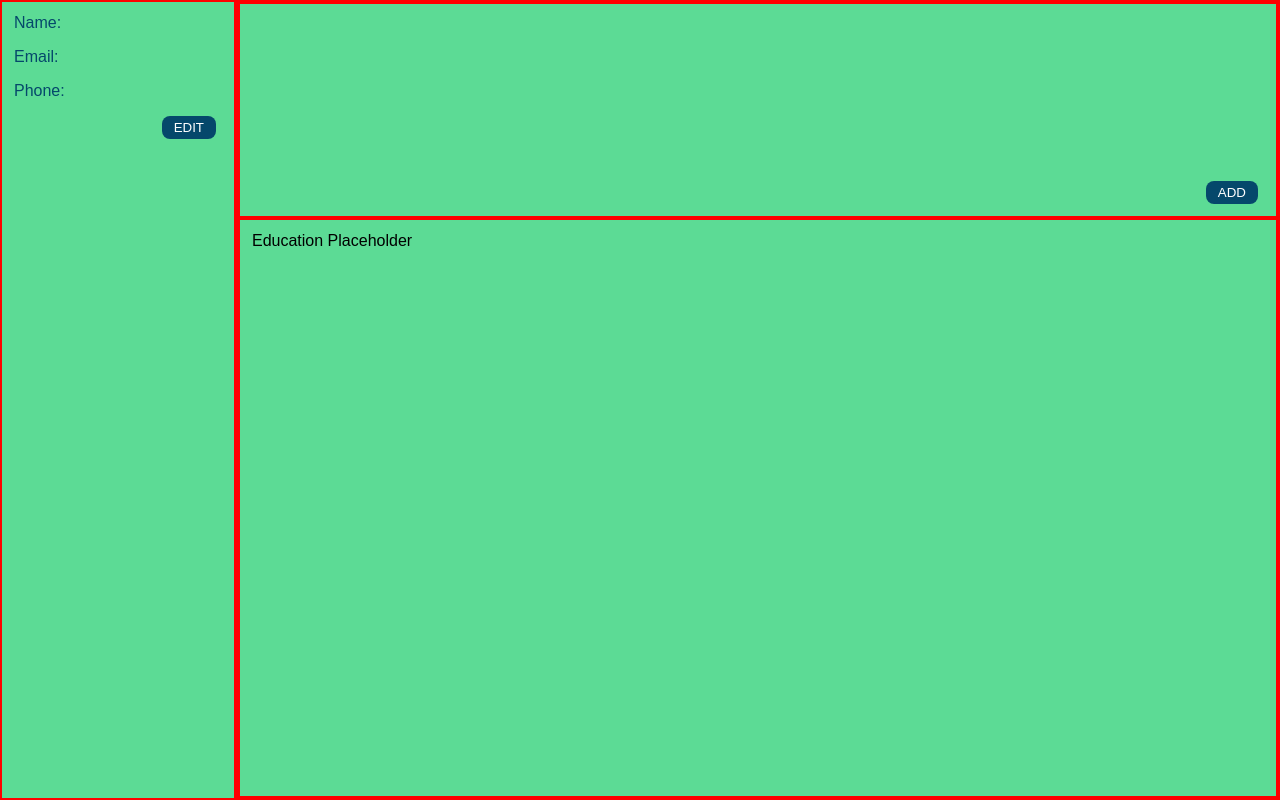
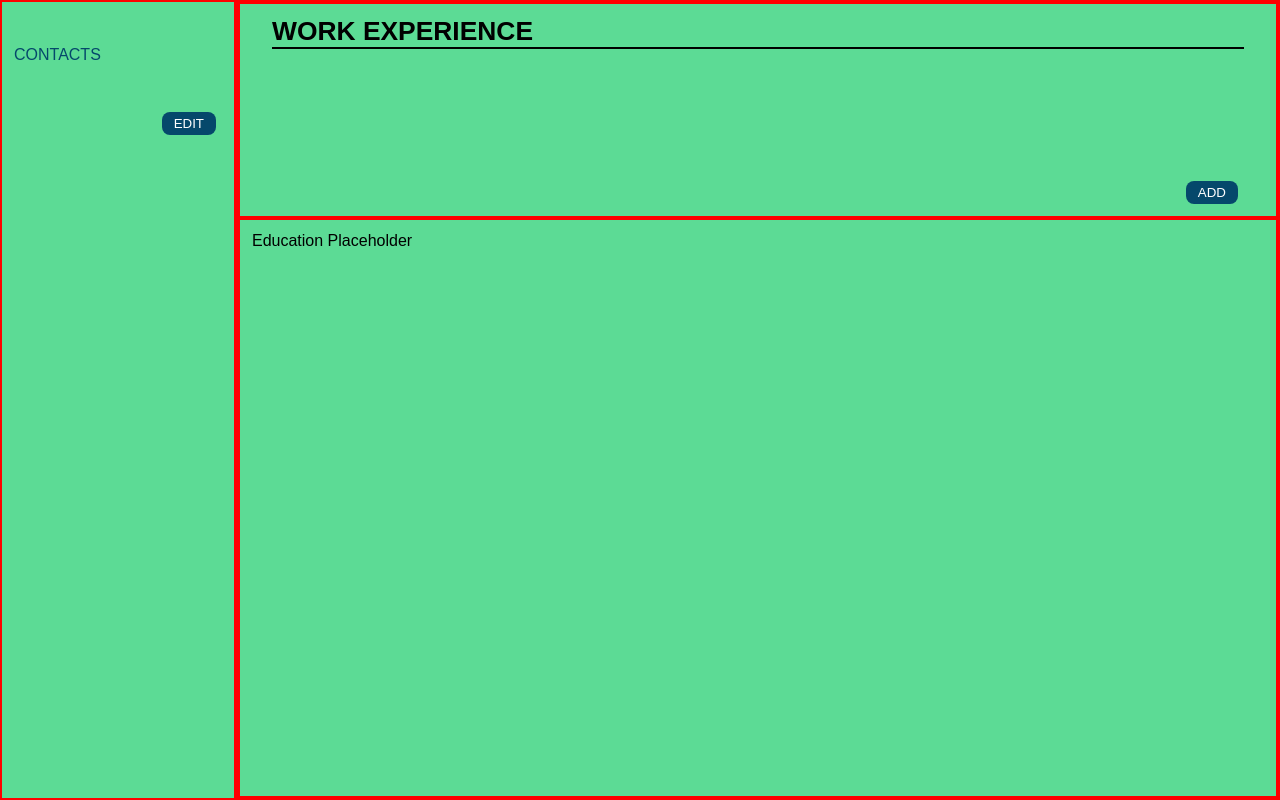
Before and after one commit to JoaoMateus98/CV-App, a React (Create React App) app: page / in a window 1280 px wide. Built offline with nearby package versions, Linux system fonts and the light colour scheme.

Commit message:
General information now takes first and last name

```diff
--- a/src/components/GI_Components/GI_Display.js
+++ b/src/components/GI_Components/GI_Display.js
@@ -4,10 +4,13 @@ import EditButton from "../helperComponents/EditButton";
 
 class GIDisplay extends React.Component {
   render() {
-    const { context, name, email, phone, handleEditMode } = this.props;
+    const { context, firstName, lastName, email, phone, handleEditMode } =
+      this.props;
     return (
       <div className="GI_main-container">
-        <GIDisplayItem category={"Name"} value={name} />
+        <GIDisplayItem category={"FirstName"} value={firstName} />
+        <GIDisplayItem category={"LastName"} value={lastName} />
+        <p id="GI-contact">CONTACTS</p>
         <GIDisplayItem category={"Email"} value={email} />
         <GIDisplayItem category={"Phone"} value={phone} />
         <EditButton context={context} handleEditMode={handleEditMode} />
--- a/src/components/GI_Components/GI_Edit.js
+++ b/src/components/GI_Components/GI_Edit.js
@@ -12,7 +12,8 @@ class GIEdit extends React.Component {
         className="GI_main-container"
         onSubmit={() => handleEditModeFun(context, false)}
       >
-        <InputItem inputType="name" type="text" context={context} />
+        <InputItem inputType="firstName" type="text" context={context} />
+        <InputItem inputType="lastName" type="text" context={context} />
         <InputItem inputType="email" type="email" context={context} />
         <InputItem inputType="phone" type="tel" context={context} />
         <SubmitButton />
--- a/src/components/GI_Components/GI_HelperComponents/GI_DisplayItem.js
+++ b/src/components/GI_Components/GI_HelperComponents/GI_DisplayItem.js
@@ -6,7 +6,6 @@ class GIDisplayItem extends React.Component {
 
     return (
       <div className="GI-Display-container">
-        <p>{category}:</p>
         <p>{value}</p>
       </div>
     );
--- a/src/components/GI_Components/GI_Main.js
+++ b/src/components/GI_Components/GI_Main.js
@@ -9,7 +9,8 @@ class GIMain extends React.Component {
     super(props);
 
     this.state = {
-      name: "",
+      firstName: "",
+      lastName: "",
       email: "",
       phone: "",
       editMode: false,
@@ -17,18 +18,28 @@ class GIMain extends React.Component {
   }
 
   render() {
-    const name = this.state.name;
+    const firstName = this.state.firstName;
+    const lastName = this.state.lastName;
     const email = this.state.email;
     const phone = this.state.phone;
     const editMode = this.state.editMode;
 
     if (editMode) {
-      return <GIEdit context={this} name={name} email={email} phone={phone} />;
+      return (
+        <GIEdit
+          context={this}
+          firstName={firstName}
+          lastName={lastName}
+          email={email}
+          phone={phone}
+        />
+      );
     } else {
       return (
         <GIDisplay
           context={this}
-          name={name}
+          firstName={firstName}
+          lastName={lastName}
           email={email}
           phone={phone}
           handleEditMode={handleEditModeFun}
--- a/src/components/experienceComponents/ExperienceMain.js
+++ b/src/components/experienceComponents/ExperienceMain.js
@@ -73,6 +73,7 @@ class ExperienceMain extends React.Component {
     } else {
       return (
         <div className="experience-main-container">
+          <p id="experience-title">WORK EXPERIENCE</p>
           {this.state.jobList.map((job) => {
             return <ExperienceItem context={this} key={job.key} jobObj={job} />;
           })}
--- a/src/components/styles/experience.css
+++ b/src/components/styles/experience.css
@@ -1,6 +1,6 @@
 .experience-main-container {
   flex: 1;
-  padding: 12px;
+  padding: 12px 32px 12px 32px;
   border: var(--test-border);
   display: flex;
   flex-direction: column;
@@ -10,6 +10,13 @@
 .experience-main-container > input,
 .experience-main-container > button {
   margin-top: auto;
+}
+
+#experience-title {
+  font-size: 1.65rem;
+  font-weight: bolder;
+  margin: 0;
+  border-bottom: 2px solid black;
 }
 
 .job-container {
@@ -36,4 +43,5 @@
 
 .description {
   margin-top: 12px;
+  margin-bottom: 24px;
 }
--- a/src/helperFunctions/handleStateChange.js
+++ b/src/helperFunctions/handleStateChange.js
@@ -1,8 +1,11 @@
 export default function handleStateChange(context, inputType, value) {
   switch (inputType) {
     // general information
-    case "name":
-      context.setState({ name: value });
+    case "firstName":
+      context.setState({ firstName: value });
+      break;
+    case "lastName":
+      context.setState({ lastName: value });
       break;
     case "email":
       context.setState({ email: value });
```
